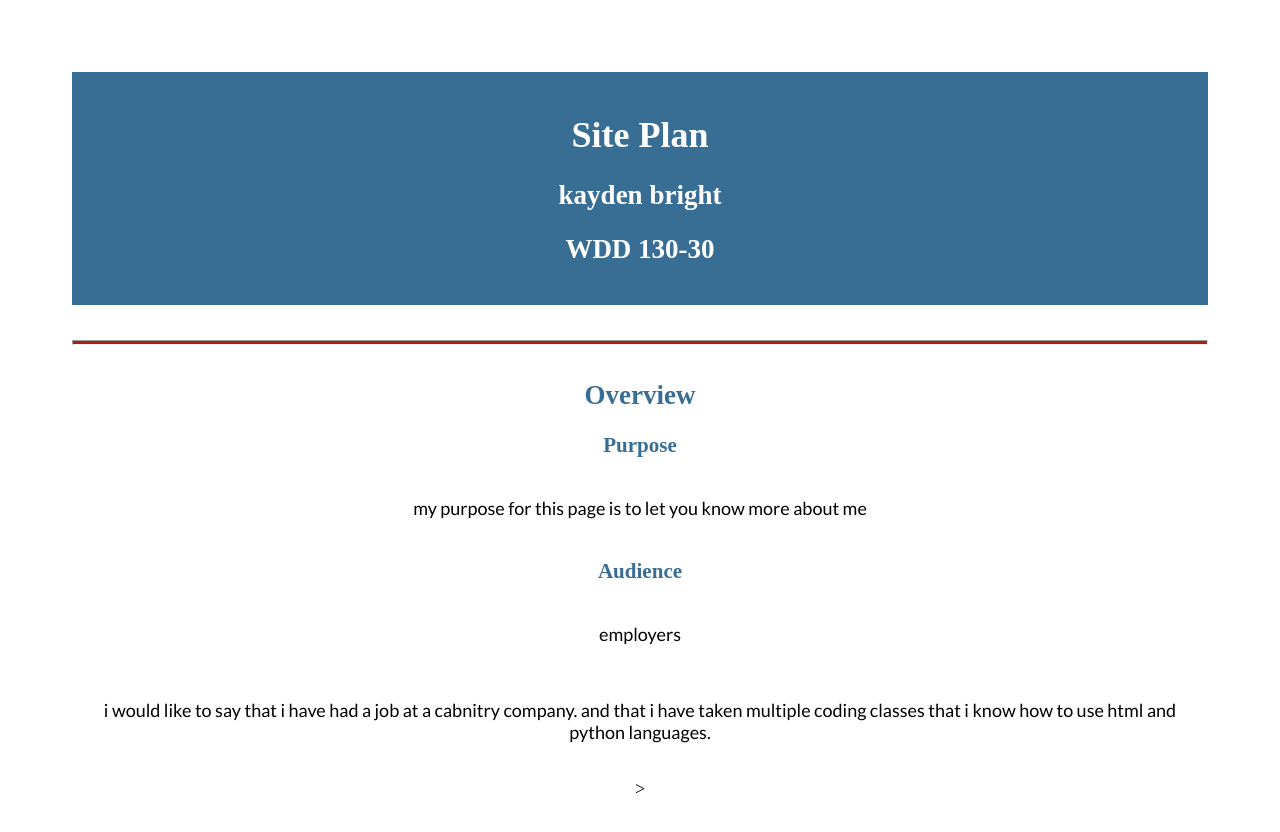
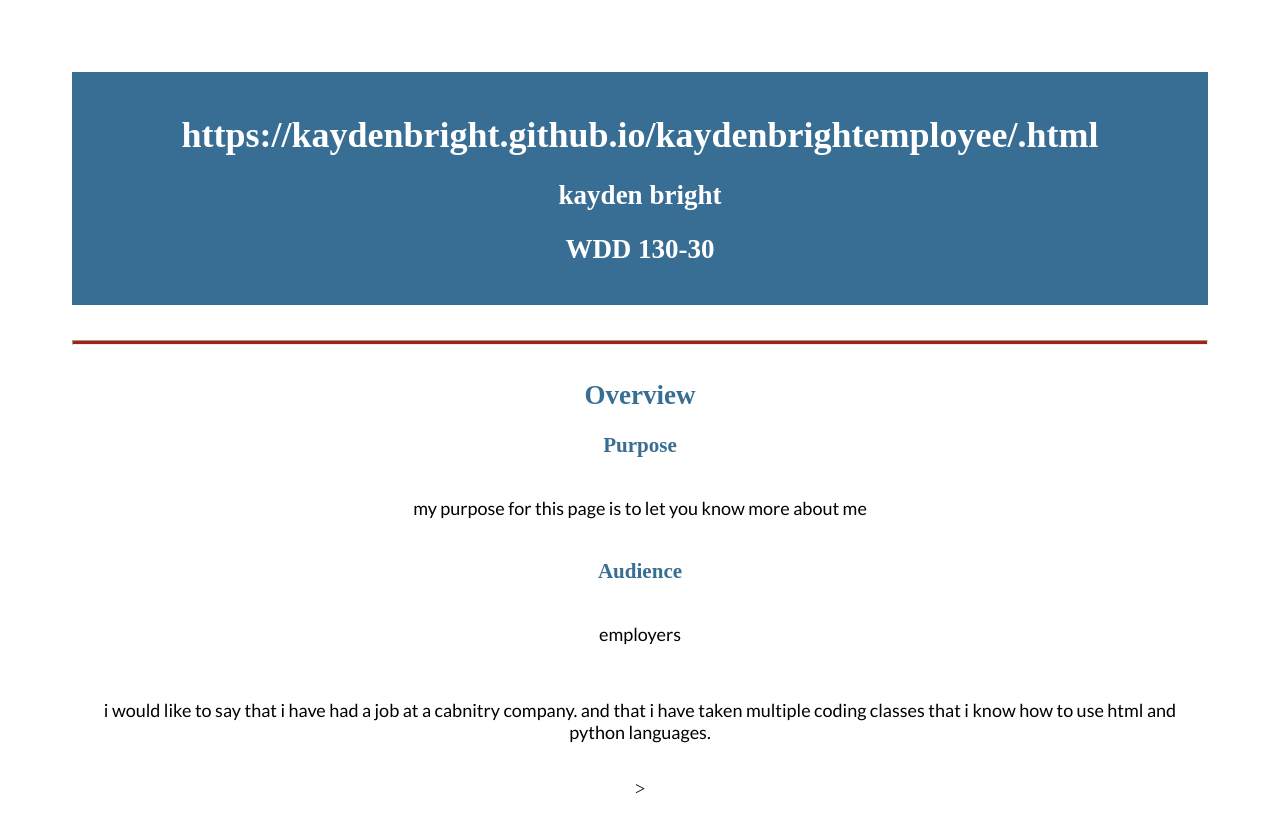
Before and after one commit to kaydenbright/kaydenbrightemployee, a plain HTML site: page index.html in a window 1280 px wide. Drawn offline with Linux system fonts and the light colour scheme; a web font is replaced by a local one.

Commit message:
Add files via upload

```diff
--- a/index.html
+++ b/index.html
@@ -10,7 +10,7 @@
 
 <body>
   <header>
-    <h1> Site Plan</h1>
+    <h1>https://kaydenbright.github.io/kaydenbrightemployee/.html</h1>
     <h2>kayden bright</h2>
     <h2>WDD 130-30</h2>
     <!-- In the header above, add the name of your site, your name and class number. For example if you are in section 3 you would put WDD 130-03 -->
```
